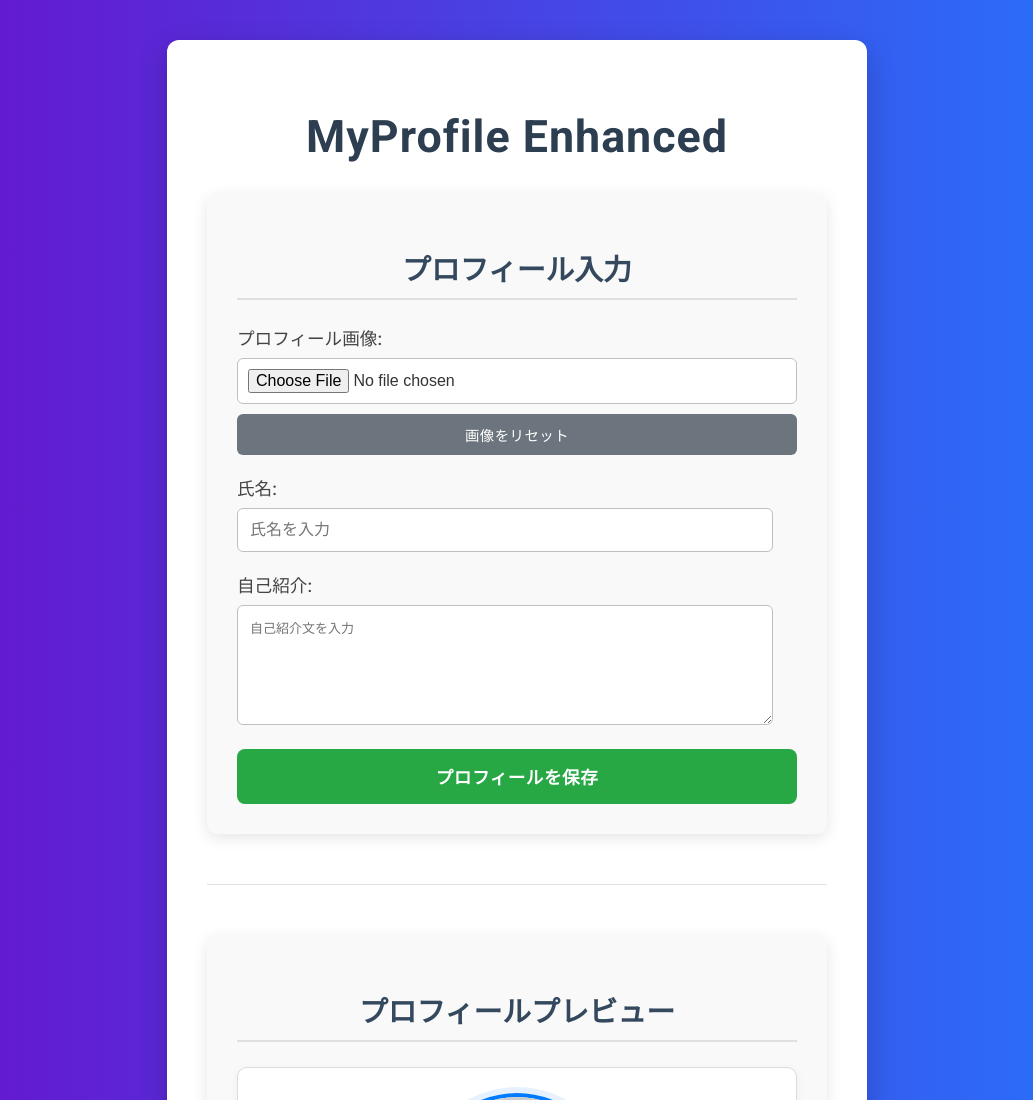
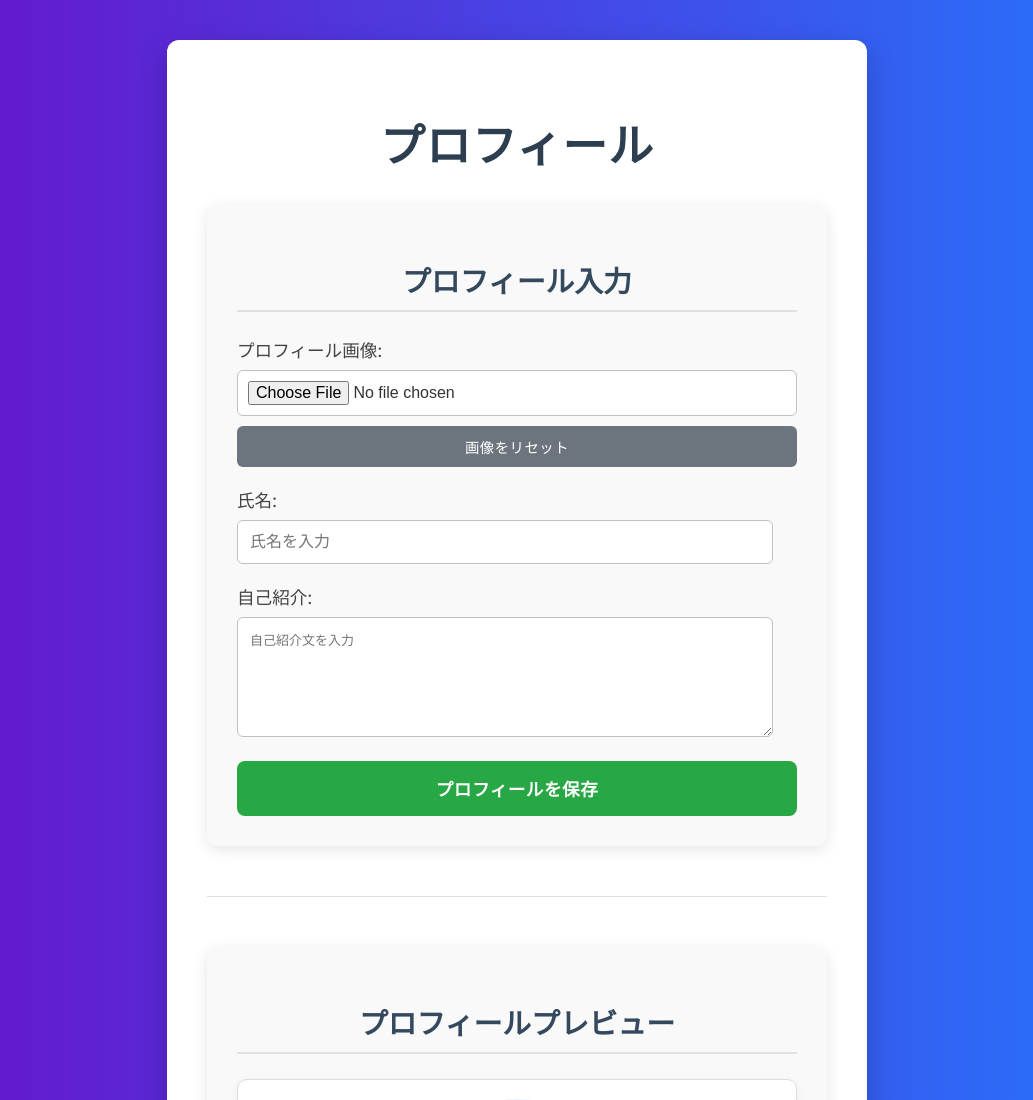
Before and after one commit to kiso-12/profile-app, a plain HTML site: page index.html in a window 1280 px wide. Shown: the top 1100 px of the page, without its empty margins (123-1156 px from the left). Drawn offline with Linux system fonts and the light colour scheme; placeholder pictures from the web are drawn by us.

Commit message:
Update index.html

```diff
--- a/index.html
+++ b/index.html
@@ -9,7 +9,7 @@
 </head>
 <body>
     <div class="container">
-        <h1>MyProfile Enhanced</h1>
+        <h1>プロフィール</h1>
 
         <div class="input-section card">
             <h2>プロフィール入力</h2>
```
